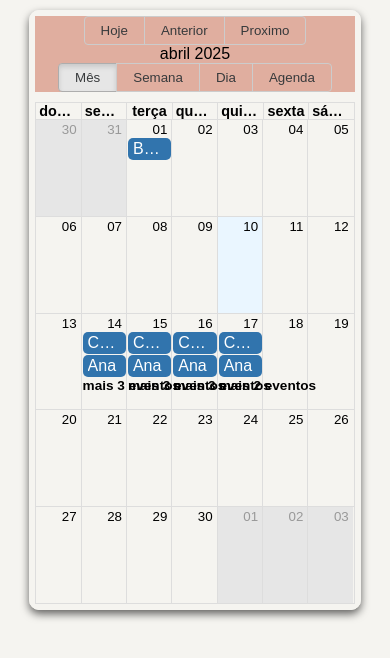
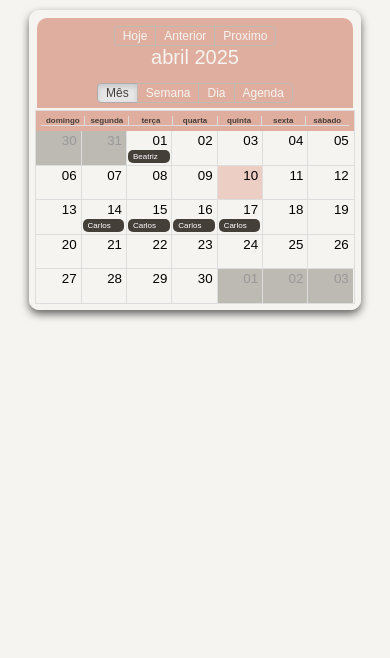
Before and after one commit to DantasItu/projeto_salao_suh, a React (Vite) app: page /calendario in a window 390 px wide. Shown: the top 658 px of the page. Built offline with nearby package versions, Linux system fonts and the light colour scheme.

Commit message:
feita algumas alteações no css do calendario

```diff
--- a/aulas/BigAgenda.jsx
+++ b/aulas/BigAgenda.jsx
@@ -3,7 +3,7 @@ import { Calendar, dateFnsLocalizer } from "react-big-calendar"; // Importa o co
 import { format, parse, startOfWeek, getDay } from "date-fns"; // Funções para manipulação de datas
 import ptBR from "date-fns/locale/pt-BR"; // Localização em português do Brasil
 import { appointments } from "../src/data/dataBase/Appointments"; // Importa os agendamentos do banco de dados
-import "react-big-calendar/lib/css/react-big-calendar.css"; // Estilos do calendário
+// import "react-big-calendar/lib/css/react-big-calendar.css"; // Estilos do calendário
 
 // Configura o localizador de datas para o calendário
 const locales = { "pt-BR": ptBR };
--- a/src/components/Calendario.jsx
+++ b/src/components/Calendario.jsx
@@ -5,8 +5,8 @@ import ptBR from "date-fns/locale/pt-BR";
 import { appointments } from "../data/dataBase/Appointments";
 import { height } from "@fortawesome/free-brands-svg-icons/fa42Group";
 import { months } from "moment/moment";
+import "react-big-calendar/lib/css/react-big-calendar.css";
 import "../data/styles/Calendario.css";
-import "react-big-calendar/lib/css/react-big-calendar.css";
 
 //\\=============================//\\
 //\\ Definições de Localização //\\
@@ -25,7 +25,7 @@ const localizer = dateFnsLocalizer({
 const Calendario = () => {
   useEffect(() => {
     setEvents([...appointments]);
-  }, [appointments]); // execulta sempre que ouver alterações no bando de dados
+  }, [appointments]); // execulta sempre que ouver alterações no banco de dados
 
   //              ----//--------      //
 
@@ -60,9 +60,6 @@ const Calendario = () => {
           onNavigate={handleNaveChange}
           className="calendario"
           date={currentDate}
-          // components={{
-          //   toolbar: CustomToolbar,
-
           messages={{
             next: "Proximo",
             previous: "Anterior",
--- a/src/data/styles/Calendario.css
+++ b/src/data/styles/Calendario.css
@@ -1,3 +1,15 @@
+:root {
+  --marrom-25: hsl(25, 9%, 25%);
+  --marrom-10: hsl(25, 9%, 10%);
+  --cinza-72: hwb(38 70% 26%);
+  --salmao-75: hsl(14, 51%, 75%);
+  --salmao-70: hsl(14, 24%, 70%);
+  --branco50-95: hwb(48 94% 4%);
+  --shadow: hsla(0, 0%, 0%, 0.6);
+
+  --fontSizeHeader: 90%;
+}
+
 /* calendario */
 .calendario-container {
   height: 600px;
@@ -9,8 +21,103 @@
   box-shadow: 0 4px 8px var(--shadow);
 }
 
+@media screen and (max-width: 700px) {
+  .calendario-container {
+    height: 300px;
+  }
+}
+
 /* calendar */
 .rbc-toolbar {
-  display: flex;
   background-color: var(--salmao-75);
+  padding: 5px;
+  margin: 2px;
+  border-radius: 10px 10px 0 0;
+  color: var(--branco50-95);
 }
+
+@media screen and (max-width: 700px) {
+  .rbc-toolbar {
+    height: 90px;
+    font-size: 20px;
+  }
+  .rbc-toolbar button {
+    padding: 2px 8px;
+    font-size: 12px;
+  }
+  .rbc-toolbar-label {
+    padding: 5px 10px;
+  }
+}
+
+.rbc-btn-group button {
+  color: var(--branco50-95);
+  border: 1px solid var(--cinza-72);
+}
+
+button.rbc-active {
+  color: var(--marrom-25);
+}
+
+.rbc-month-header {
+  padding: 10px;
+  background-color: var(--salmao-75);
+  color: var(--marrom-25);
+}
+
+@media screen and (max-width: 700px) {
+  .rbc-month-header {
+    padding: 5px;
+  }
+}
+
+.rbc-header {
+  padding: 10px;
+  font-size: 90%;
+}
+
+@media screen and (max-width: 700px) {
+  .rbc-header {
+    padding: 0;
+    font-size: 8px;
+  }
+}
+
+.rbc-today {
+  background-color: hsl(14, 51%, 85%);
+}
+
+.rbc-event {
+  width: 96%;
+  background-color: var(--marrom-25);
+}
+
+@media screen and (max-width: 700px) {
+  .rbc-event {
+    height: 50%;
+  }
+  .rbc-row-segment {
+    height: 10%;
+    font-size: 8px;
+    margin: 1px 0;
+  }
+}
+
+.rbc-show-more {
+  --_line: 0;
+  background-color: transparent;
+  width: 95%;
+  margin: 2px;
+  padding: 2px;
+  display: -webkit-box;
+  -webkit-line-clamp: var(--_line);
+  line-clamp: var(--_line);
+  -webkit-box-orient: vertical;
+  box-orient: vertical;
+  overflow: hidden;
+}
+
+.rbc-off-range-bg {
+  color: var(--branco50-95);
+  background-color: var(--cinza-72);
+}
--- a/src/data/styles/index.css
+++ b/src/data/styles/index.css
@@ -185,7 +185,7 @@ input {
 }
 @media screen and (max-width: 700px) {
   .listService_singleItem {
-    height: 56px;
+    height: 80px;
     margin: 5px;
     padding: 2px;
     color: var(--marrom-25);
@@ -200,8 +200,8 @@ input {
 }
 @media screen and (max-width: 700px) {
   .listService_singleItem_image {
-    width: 50px;
-    height: 50px;
+    width: 70px;
+    height: 70px;
   }
 }
 
@@ -292,7 +292,7 @@ input {
   margin: 5px 15px 15px 15px;
   padding: 5px;
   color: var(--marrom-10);
-  font-size: 12px;
+  font-size: 16px;
 }
 
 .listService__navItems:hover {
```
